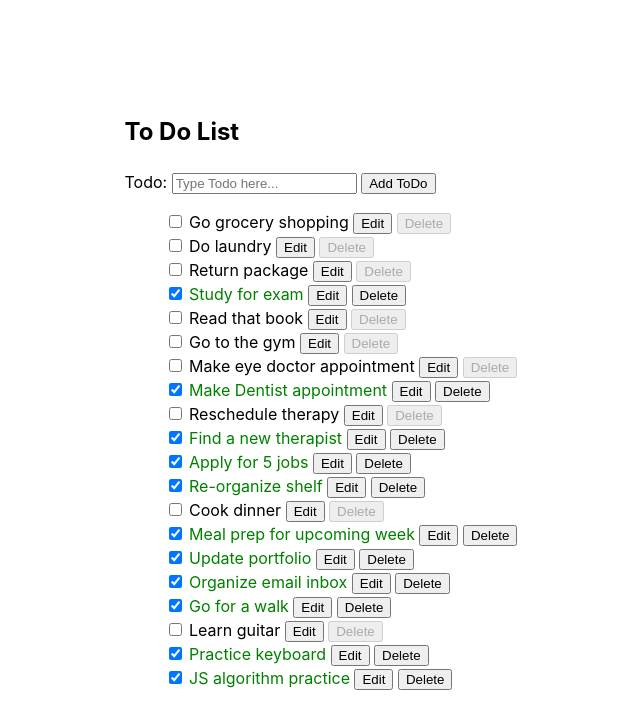
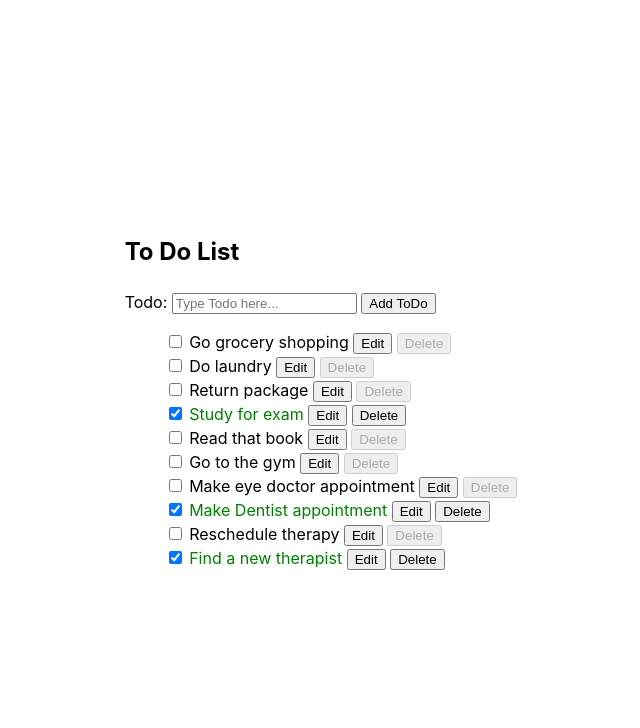
Before and after one commit to swelbeck/ralab320.9.1, a React (Vite) app: page / in a window 1280 px wide. Shown: the top 728 px of the page, without its empty margins (319-959 px from the left). Built offline with nearby package versions, Linux system fonts and the light colour scheme.

Commit message:
shortened length of initial data

```diff
--- a/src/utilities/data.mjs
+++ b/src/utilities/data.mjs
@@ -49,56 +49,56 @@ const initialStateData = [
     title: "Find a new therapist",
     completed: true,
   },
-  {
-    id: 11,
-    title: "Apply for 5 jobs",
-    completed: true,
-  },
-  {
-    id: 12,
-    title: "Re-organize shelf",
-    completed: true,
-  },
-  {
-    id: 13,
-    title: "Cook dinner",
-    completed: false,
-  },
-  {
-    id: 14,
-    title: "Meal prep for upcoming week",
-    completed: true,
-  },
-  {
-    id: 15,
-    title: "Update portfolio",
-    completed: true,
-  },
-  {
-    id: 16,
-    title: "Organize email inbox",
-    completed: true,
-  },
-  {
-    id: 17,
-    title: "Go for a walk",
-    completed: true,
-  },
-  {
-    id: 18,
-    title: "Learn guitar",
-    completed: false,
-  },
-  {
-    id: 19,
-    title: "Practice keyboard",
-    completed: true,
-  },
-  {
-    id: 20,
-    title: "JS algorithm practice",
-    completed: true,
-  },
+  // {
+  //   id: 11,
+  //   title: "Apply for 5 jobs",
+  //   completed: true,
+  // },
+  // {
+  //   id: 12,
+  //   title: "Re-organize shelf",
+  //   completed: true,
+  // },
+  // {
+  //   id: 13,
+  //   title: "Cook dinner",
+  //   completed: false,
+  // },
+  // {
+  //   id: 14,
+  //   title: "Meal prep for upcoming week",
+  //   completed: true,
+  // },
+  // {
+  //   id: 15,
+  //   title: "Update portfolio",
+  //   completed: true,
+  // },
+  // {
+  //   id: 16,
+  //   title: "Organize email inbox",
+  //   completed: true,
+  // },
+  // {
+  //   id: 17,
+  //   title: "Go for a walk",
+  //   completed: true,
+  // },
+  // {
+  //   id: 18,
+  //   title: "Learn guitar",
+  //   completed: false,
+  // },
+  // {
+  //   id: 19,
+  //   title: "Practice keyboard",
+  //   completed: true,
+  // },
+  // {
+  //   id: 20,
+  //   title: "JS algorithm practice",
+  //   completed: true,
+  // },
 ];
 
 export default initialStateData;
```
